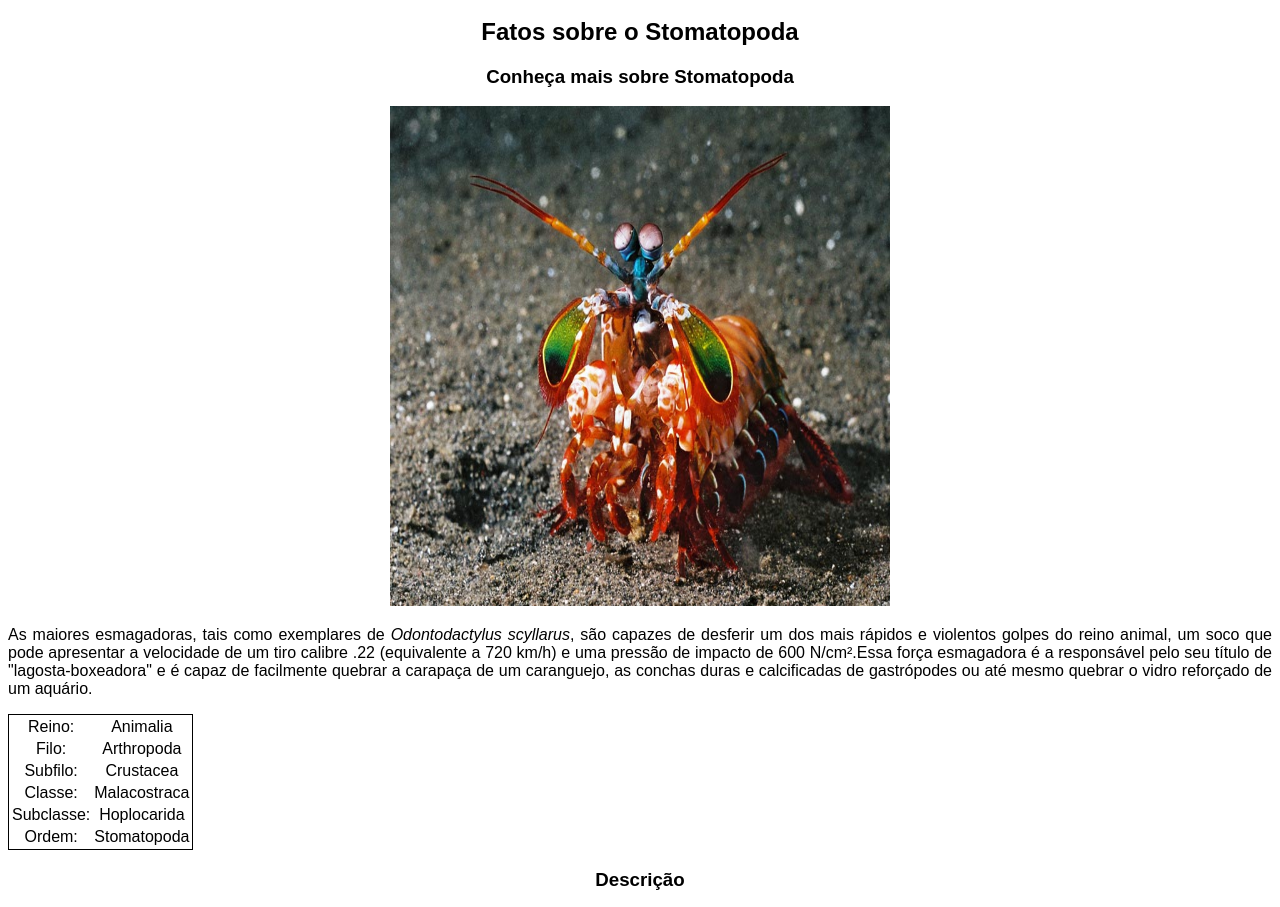
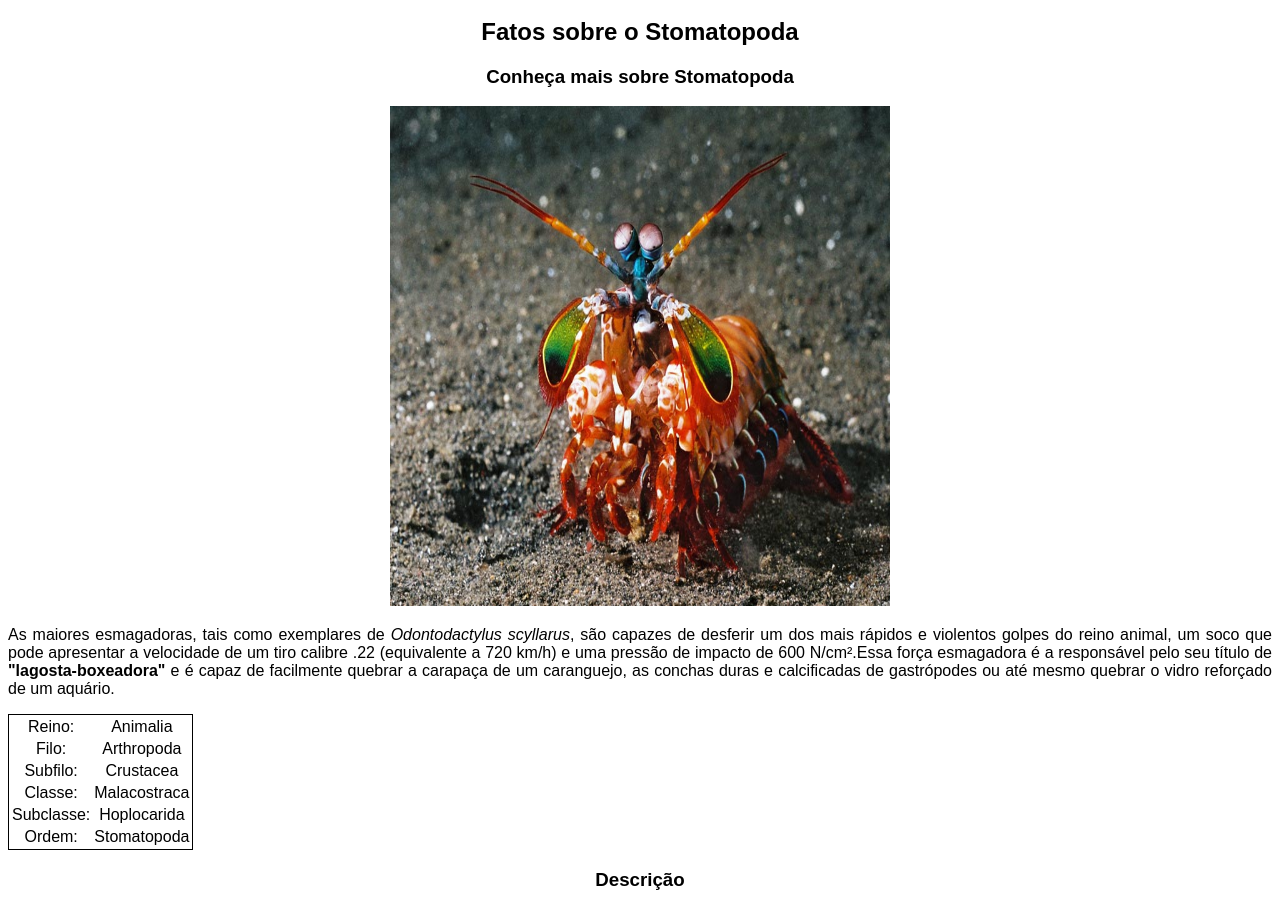
Before and after one commit to williandpg/semantic-html, a website: page index.html in a window 1280 px wide. Shown: the part 136-1043 px from the top of the page. Drawn offline with Linux system fonts and the light colour scheme.

Commit message:
Adicionando negrito no texto principal

```diff
--- a/index.html
+++ b/index.html
@@ -22,7 +22,7 @@
             <section>
                 <h3>Conheça mais sobre Stomatopoda</h3>
                 <img src="/img/mantis.jpg" alt="Stomatopoda de frente">
-                <p>As maiores esmagadoras, tais como exemplares de <i>Odontodactylus scyllarus</i>, são capazes de desferir um dos mais rápidos e violentos golpes do reino animal, um soco que pode apresentar a velocidade de um tiro calibre .22 (equivalente a 720 km/h) e uma pressão de impacto de 600 N/cm².Essa força esmagadora é a responsável pelo seu título de "lagosta-boxeadora" e é capaz de facilmente quebrar a carapaça de um caranguejo, as conchas duras e calcificadas de gastrópodes ou até mesmo quebrar o vidro reforçado de um aquário.</p>
+                <p>As maiores esmagadoras, tais como exemplares de <em>Odontodactylus scyllarus</em>, são capazes de desferir um dos mais rápidos e violentos golpes do reino animal, um soco que pode apresentar a velocidade de um tiro calibre .22 (equivalente a 720 km/h) e uma pressão de impacto de 600 N/cm².Essa força esmagadora é a responsável pelo seu título de <strong>"lagosta-boxeadora"</strong> e é capaz de facilmente quebrar a carapaça de um caranguejo, as conchas duras e calcificadas de gastrópodes ou até mesmo quebrar o vidro reforçado de um aquário.</p>
                 <table>
                     <tr>
                         <td>Reino:</td>
```
